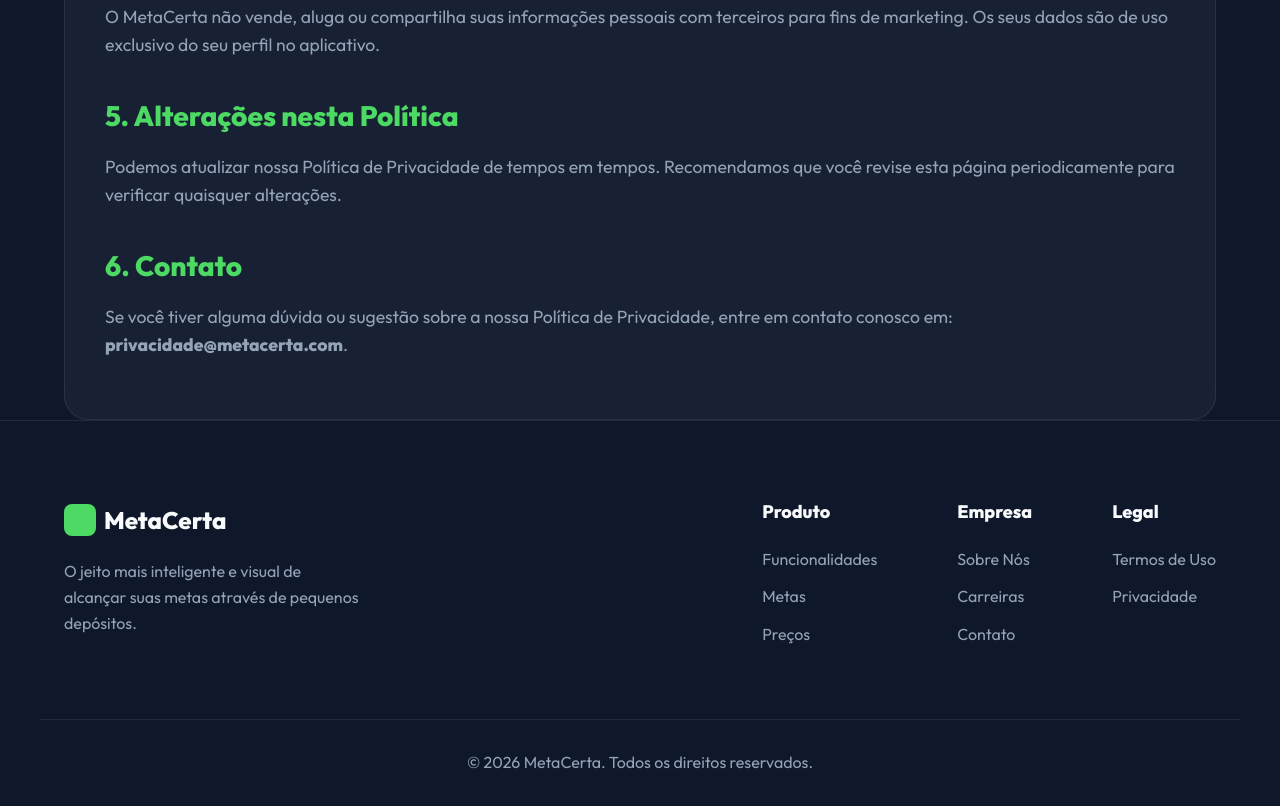
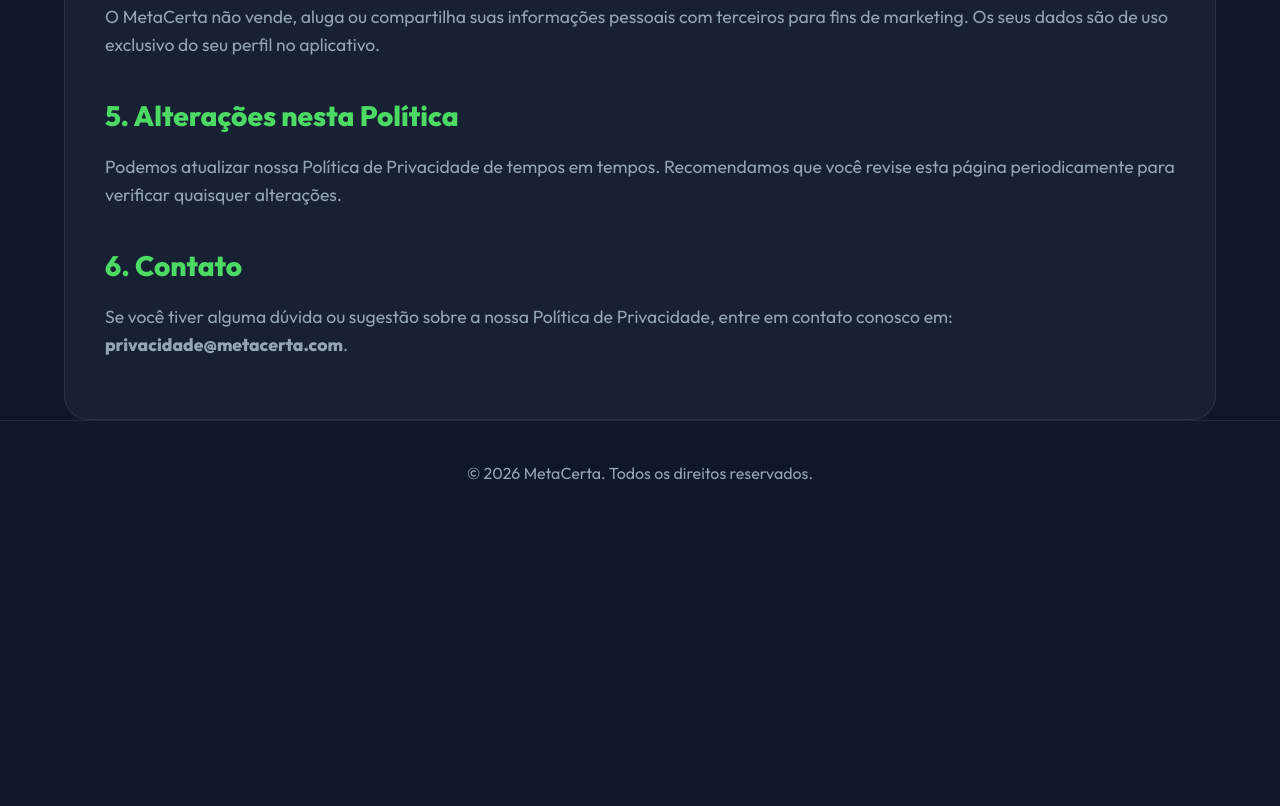
Before and after one commit to lito-bumba/desafio-deposito-landing-page, a website built with Vite: page privacy.html in a window 1280 px wide. Shown: the part 1142-1948 px from the top of the page. After the commit the page ends 1669 px from the top, so only its background shows below. Built offline with nearby package versions, Linux system fonts and the light colour scheme.

Commit message:
clean: remover menu e footer na pagina de privacidade, manter botao Baixar App

```diff
--- a/privacy.html
+++ b/privacy.html
@@ -14,6 +14,9 @@
             padding: 160px 24px 120px 24px;
             max-width: 800px;
             margin: 0 auto;
+        }
+        .nav-btn-privacy {
+            display: inline-flex !important;
         }
         .privacy-body {
             padding: 40px;
@@ -58,29 +61,9 @@
                 <span class="logo-icon"></span>
                 MetaCerta
             </a>
-            <nav class="nav-links">
-                <a href="index.html#funcionalidades">Funcionalidades</a>
-                <a href="index.html#metas">Metas</a>
-                <a href="index.html#precos">Preços</a>
-                <a href="index.html#sobre">Sobre</a>
-            </nav>
-            <a href="index.html#download" class="btn btn-primary nav-btn">Baixar App</a>
-            <button class="mobile-menu-btn" aria-label="Menu" id="mobile-menu-btn">
-                <span></span>
-                <span></span>
-                <span></span>
-            </button>
+            <a href="index.html#download" class="btn btn-primary nav-btn nav-btn-privacy">Baixar App</a>
         </div>
     </header>
-
-    <!-- Mobile Menu Overlay -->
-    <div class="mobile-menu" id="mobile-menu">
-        <a href="index.html#funcionalidades">Funcionalidades</a>
-        <a href="index.html#metas">Metas</a>
-        <a href="index.html#precos">Preços</a>
-        <a href="index.html#sobre">Sobre</a>
-        <a href="index.html#download" class="btn btn-primary">Baixar App</a>
-    </div>
 
     <!-- Main Content -->
     <main class="container privacy-content">
@@ -124,39 +107,9 @@
     </main>
 
     <!-- Footer -->
-    <footer class="footer">
-        <div class="container footer-content">
-            <div class="footer-brand">
-                <div class="logo">
-                    <span class="logo-icon"></span>
-                    MetaCerta
-                </div>
-                <p>O jeito mais inteligente e visual de alcançar suas metas através de pequenos depósitos.</p>
-            </div>
-            <div class="footer-links">
-                <div class="link-column">
-                    <h4>Produto</h4>
-                    <a href="index.html#funcionalidades">Funcionalidades</a>
-                    <a href="index.html#metas">Metas</a>
-                    <a href="index.html#precos">Preços</a>
-                </div>
-                <div class="link-column">
-                    <h4>Empresa</h4>
-                    <a href="#">Sobre Nós</a>
-                    <a href="#">Carreiras</a>
-                    <a href="#">Contato</a>
-                </div>
-                <div class="link-column">
-                    <h4>Legal</h4>
-                    <a href="#">Termos de Uso</a>
-                    <a href="privacy.html">Privacidade</a>
-                </div>
-            </div>
-        </div>
-        <div class="footer-bottom container">
-            <p>&copy; 2026 MetaCerta. Todos os direitos reservados.</p>
-        </div>
-    </footer>
+    <div style="padding: 40px 0; border-top: 1px solid var(--glass-border); text-align: center; color: var(--text-muted);">
+        <p>&copy; 2026 MetaCerta. Todos os direitos reservados.</p>
+    </div>
 
     <script type="module" src="script.js"></script>
 </body>
```
